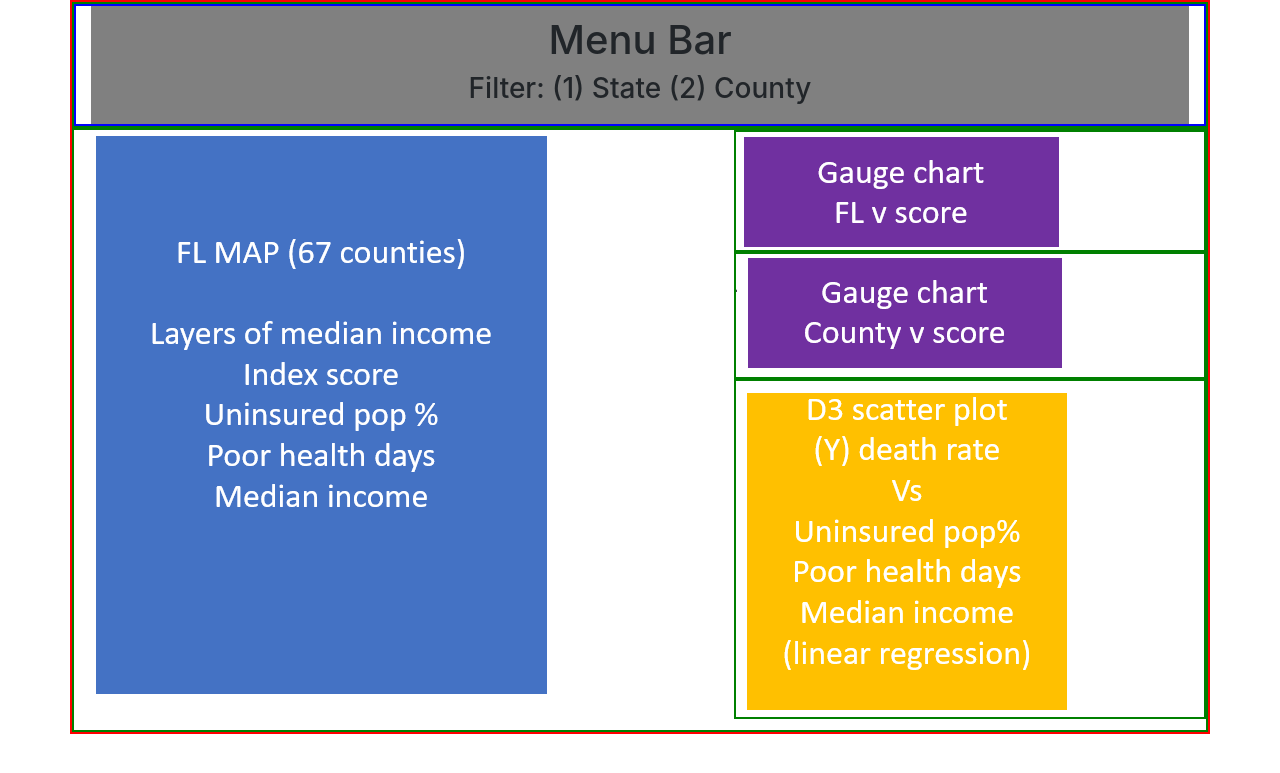
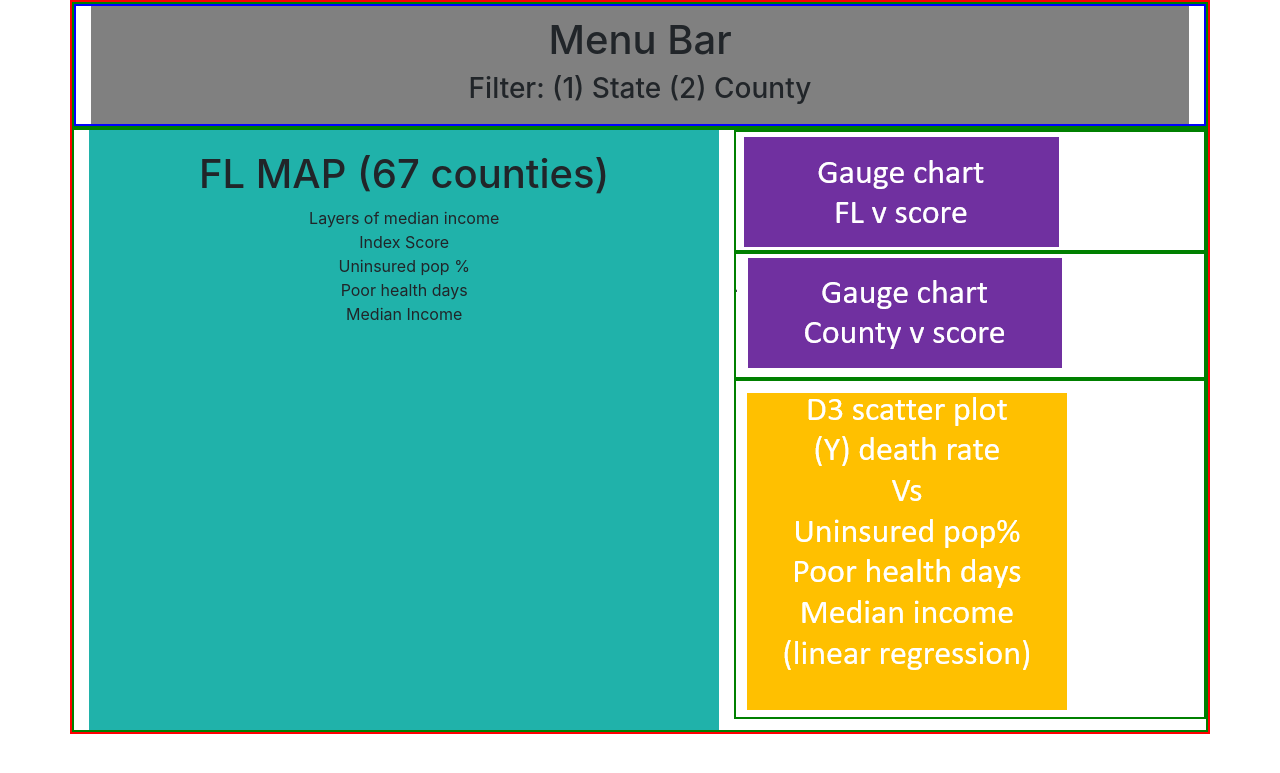
Before and after one commit to kpessa/project-2, a Flask app: page / in a window 1280 px wide. Shown: the top 773 px of the page. Run offline with Flask 2, Linux system fonts and the light colour scheme; some libraries are stand-ins or nearby versions.

Commit message:
switching images for div/texts in layout.html

```diff
--- a/static/css/style.css
+++ b/static/css/style.css
@@ -23,3 +23,10 @@
   background-color: grey;
   font-weight: bold;
 }
+
+#map {
+  padding-top: 20px;
+  height:100%;
+  background-color: lightseagreen;
+  text-align:center;
+}
--- a/templates/layout.html
+++ b/templates/layout.html
@@ -25,7 +25,16 @@
       </div>
       <div class="row">
         <div class="col-md-7 body">
-          <img src="static/images/map_placeholder.png" alt="" />
+          <div id="map">
+            <h1>FL MAP (67 counties)</h1>
+            <ul>
+              <li>Layers of median income</li>
+              <li>Index Score</li>
+              <li>Uninsured pop %</li>
+              <li>Poor health days</li>
+              <li>Median Income</li>
+            </ul>
+          </div>
         </div>
         <div class="col-md-5 body">
           <div class="row">
```
